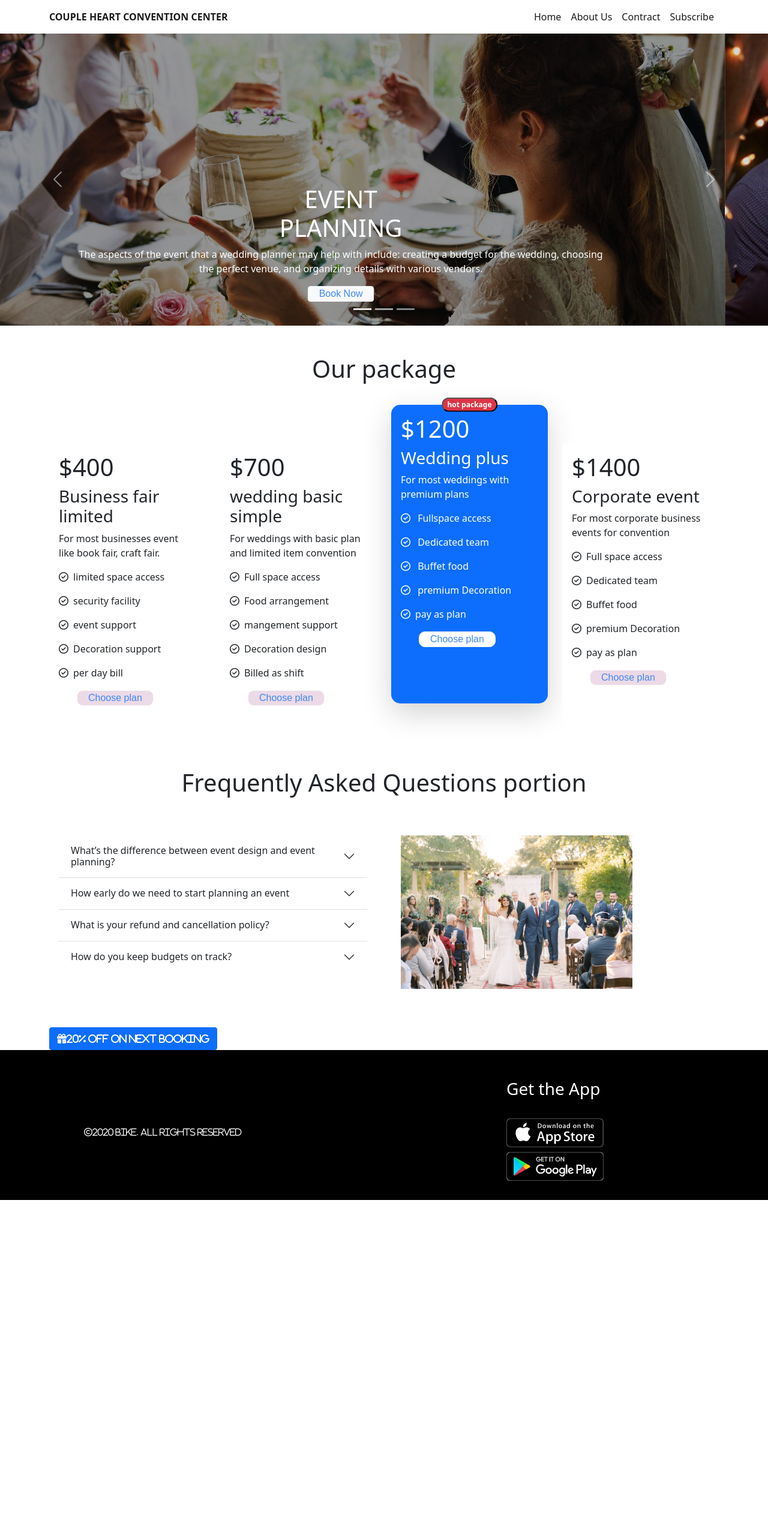
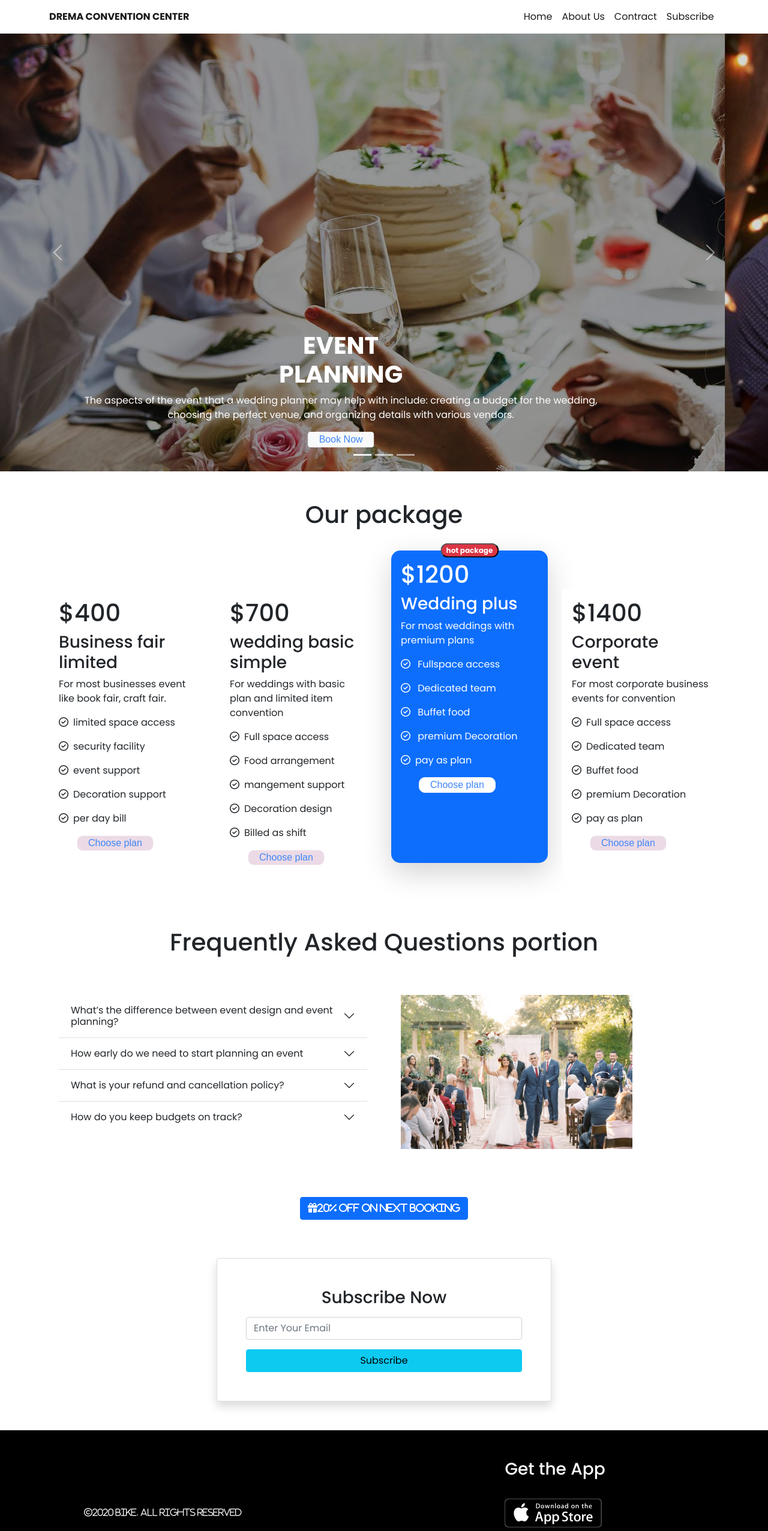
Before and after one commit to Abu-Sahad/dremer-convention-center, a plain HTML site: page index.html in a window 1280 px wide. Shown: the top 2553 px of the page at 60% size. Before the commit the page ends 2001 px from the top, so only its background shows below. Drawn offline with nearby package versions, Linux system fonts and the light colour scheme.

Commit message:
subcribe added and slide problem sovlve

```diff
--- a/css/style.css
+++ b/css/style.css
@@ -1,3 +1,9 @@
+
+@import url('https://fonts.googleapis.com/css2?family=Poppins:wght@300;400;500;600;700&display=swap');
+body{
+    font-family: 'Poppins', sans-serif;
+}
+
 .button{
     padding: 0px 18px 0px 18px;
     font-family: "Amazon Ember",sans-serif;
@@ -13,9 +19,21 @@
     background-color: #ecdae6;
     border-radius: 10px;
 }
+.carousel-caption h1{
+    font-weight: 700;
+}
 .package{
     margin-top: 100px;
 }
 .sp-package{
     margin-top: -40px;
 }
+@media (max-width: 992px){
+.carousel-img {
+    width: 100%;
+    height: 400px;
+}
+.carousel-item{
+    object-fit: cover;
+}
+}
--- a/index.html
+++ b/index.html
@@ -13,14 +13,14 @@
 
     <!-- icon kit link -->
     <script src="https://kit.fontawesome.com/c894e069e8.js" crossorigin="anonymous"></script>
-    <title>COUPLE HEART CONVENTION CENTER</title>
+    <title>DREMA CONVENTION CENTER</title>
 </head>
 
 <body>
     <header>
         <nav class="navbar navbar-expand-lg navbar-light" style="background-color: white;">
             <div class="container">
-                <a class="navbar-brand fs-6 text fw-bold" href="#">COUPLE HEART CONVENTION CENTER</a>
+                <a class="navbar-brand fs-6 text fw-bold" href="#">DREMA CONVENTION CENTER</a>
                 <button class="navbar-toggler" type="button" data-bs-toggle="collapse"
                     data-bs-target="#navbarSupportedContent" aria-controls="navbarSupportedContent"
                     aria-expanded="false" aria-label="Toggle navigation">
@@ -59,8 +59,8 @@
                 </div>
                 <div class="carousel-inner">
                     <div class="carousel-item active">
-                        <img src="./images/slidehome1_1.jpg" class="d-block w-100" alt="...">
-                        <div class="carousel-caption d-none d-md-block">
+                        <img src="./images/slidehome1_1.jpg" class="carousel-img" alt="...">
+                        <div class="carousel-caption d-md-block">
                             <h1><span>EVENT</span> <br><span>PLANNING</span></h1>
                             <p>The aspects of the event that a wedding planner may help with include: creating a budget
                                 for the wedding, choosing the perfect venue, and organizing details with various
@@ -72,7 +72,7 @@
                         </div>
                     </div>
                     <div class="carousel-item">
-                        <img src="./images/slidehome1_2.jpg" class="d-block w-100" alt="...">
+                        <img src="./images/slidehome1_2.jpg" class="carousel-img" alt="...">
                         <div class="carousel-caption d-md-block">
                             <h1><span>WEDDING</span> <br><span>PLANNING</span></h1>
                             <p>Wedding budgets are all about balance. Start your budget planning by making a checklist
@@ -82,8 +82,8 @@
                         </div>
                     </div>
                     <div class="carousel-item">
-                        <img src="./images/slidehome1_3.jpg" class="d-block w-100" alt="...">
-                        <div class="carousel-caption d-none d-md-block">
+                        <img src="./images/slidehome1_3.jpg" class="carousel-img" alt="...">
+                        <div class="carousel-caption d-md-block">
                             <h1><span>PHOTOSHOOT</span> <br><span>PLANNING</span></h1>
                             <p>Wedding photography is the photography of activities relating to weddings.</p>
                             <a href="https://www.redroseconventioncentre.com/" target="_blank"><button type="button"
@@ -293,7 +293,7 @@
                 <div class="col-sm-6 col-lg-6">
                     <div class="card border-0">
                         <div class="card-body">
-                            <a href=""><img src="./images/Question.jpg" class="w-75" alt=""></a>
+                            <a href=""><img src="./images/Question.jpg" class="w-75 img-fluid" alt=""></a>
                         </div>
                     </div>
                 </div>
@@ -301,7 +301,7 @@
         </section>
         <!-- Toast use -->
 
-        <div class="container mt-3">
+        <div class="container mt-3 d-flex justify-content-center py-3">
             <button type="button" class="btn btn-primary" id="toastbtn"><i class="fas fa-gift">20% Off on next
                     booking</i></button>
 
@@ -316,6 +316,27 @@
                 </div>
             </div>
         </div>
+
+
+        <!-- Subscribe -->
+        <section class="container d-flex justify-content-center">
+            <div class="card shadow w-50 my-5">
+                <div class="card-body p-5">
+                    <form>
+                        <div class="mb-3">
+                            <h3 class="text-center mb-3">Subscribe Now</h3>
+
+                            <input type="email" class="form-control" id="exampleInputEmail1"
+                                aria-describedby="emailHelp" placeholder="Enter Your Email">
+                        </div>
+                        <div class="d-grid">
+                            <button type="submit" class="btn btn-info">Subscribe</button>
+                        </div>
+                    </form>
+
+                </div>
+            </div>
+        </section>
 
 
     </main>
```
